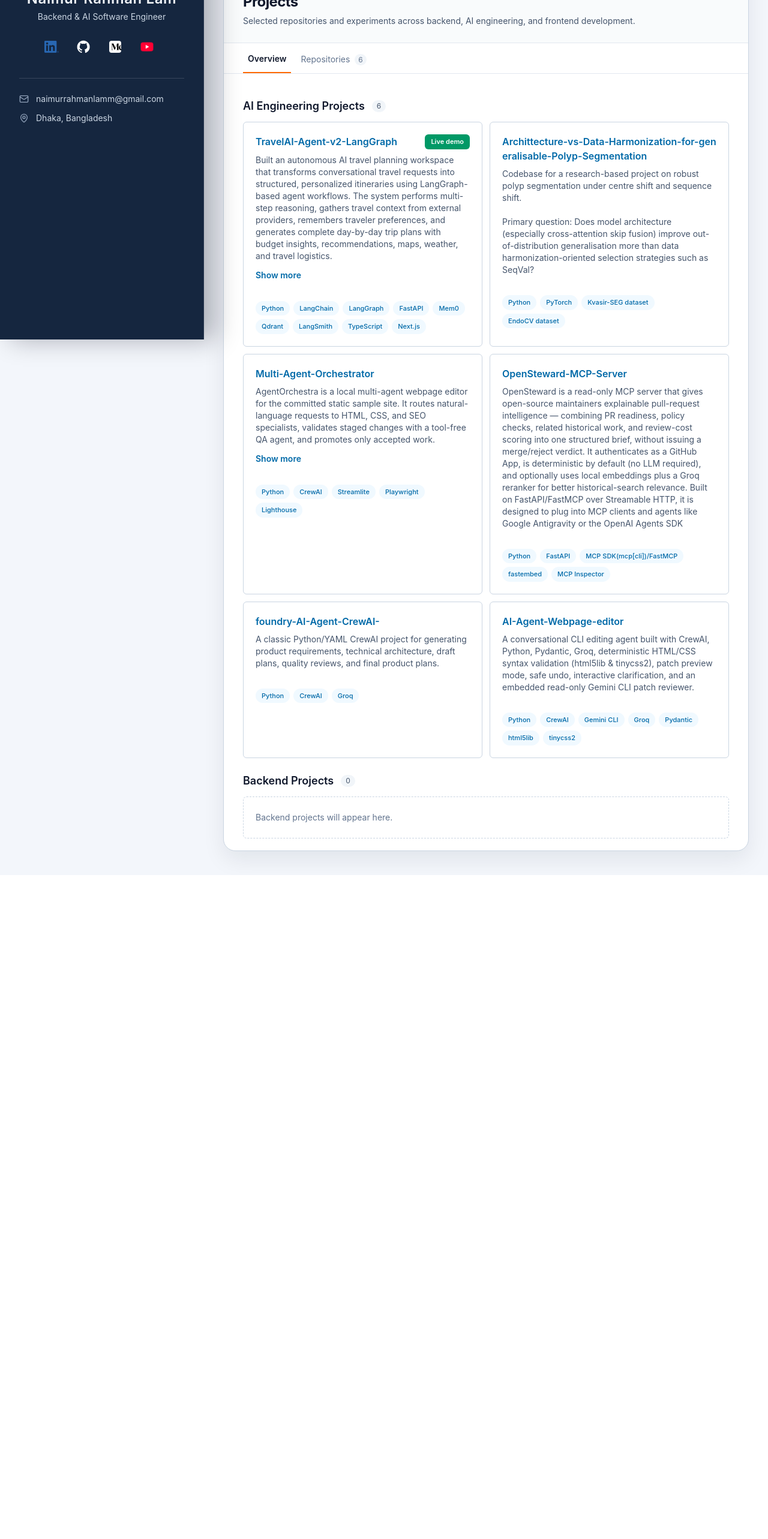
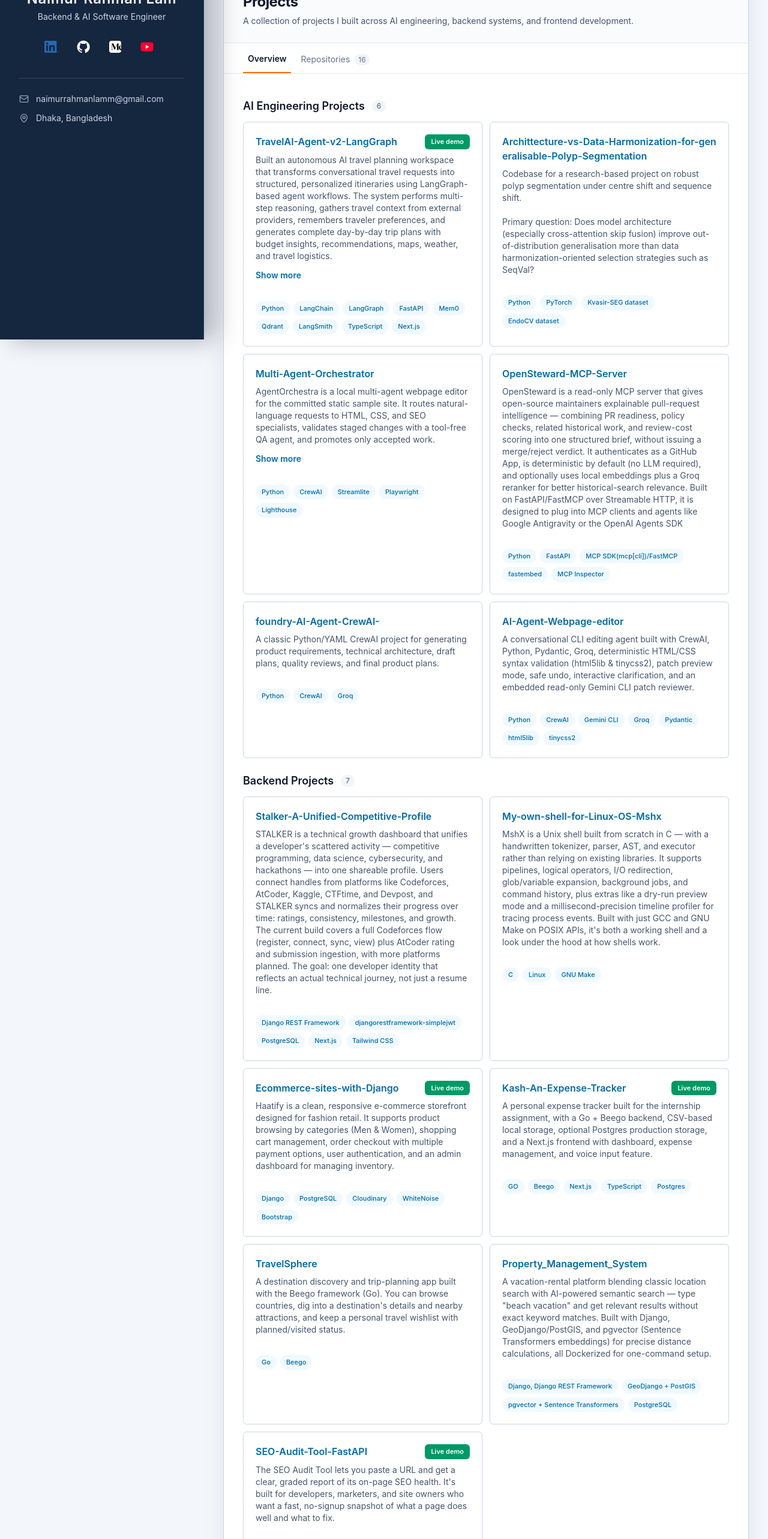
Before and after one commit to NaimurRahmannn/Portfolio-Project, a React (Vite) app: page /projects in a window 1280 px wide. Shown: the part 234-2800 px from the top of the page at 60% size. Before the commit the page ends 1693 px from the top, so only its background shows below. Built offline with nearby package versions, Linux system fonts and the light colour scheme.

Commit message:
feat: Project section backend and frotend part

```diff
--- a/src/pages/ProjectsPage.jsx
+++ b/src/pages/ProjectsPage.jsx
@@ -71,6 +71,91 @@ const projects = [
         language: '',
         technologies: ['Python','CrewAI','Gemini CLI','Groq','Pydantic','html5lib','tinycss2'],
     },
+    {
+        category: 'Backend Projects',
+        name: 'Stalker-A-Unified-Competitive-Profile',
+        href: 'https://github.com/NaimurRahmannn/Stalker-A-Unified-Competitive-Profile',
+        description: "STALKER is a technical growth dashboard that unifies a developer's scattered activity — competitive programming, data science, cybersecurity, and hackathons — into one shareable profile. Users connect handles from platforms like Codeforces, AtCoder, Kaggle, CTFtime, and Devpost, and STALKER syncs and normalizes their progress over time: ratings, consistency, milestones, and growth. The current build covers a full Codeforces flow (register, connect, sync, view) plus AtCoder rating and submission ingestion, with more platforms planned. The goal: one developer identity that reflects an actual technical journey, not just a resume line.",
+        language: '',
+        technologies: ['Django REST Framework', 'djangorestframework-simplejwt', 'PostgreSQL', 'Next.js', 'Tailwind CSS'],
+    },
+    {
+        category: 'Backend Projects',
+        name: 'My-own-shell-for-Linux-OS-Mshx',
+        href: 'https://github.com/NaimurRahmannn/My-own-shell-for-Linux-OS-Mshx',
+        description: 'MshX is a Unix shell built from scratch in C — with a handwritten tokenizer, parser, AST, and executor rather than relying on existing libraries. It supports pipelines, logical operators, I/O redirection, glob/variable expansion, background jobs, and command history, plus extras like a dry-run preview mode and a millisecond-precision timeline profiler for tracing process events. Built with just GCC and GNU Make on POSIX APIs, it\'s both a working shell and a look under the hood at how shells work.',
+        language: '',
+        technologies: ['C','Linux','GNU Make'],
+    },
+    {
+        category: 'Backend Projects',
+        name: 'Ecommerce-sites-with-Django',
+        href: 'https://github.com/NaimurRahmannn/Ecommerce-sites-with-Django',
+        demoUrl: 'https://haatify.onrender.com/',
+        description: 'Haatify is a clean, responsive e-commerce storefront designed for fashion retail. It supports product browsing by categories (Men & Women), shopping cart management, order checkout with multiple payment options, user authentication, and an admin dashboard for managing inventory.',
+        language: '',
+        technologies: ['Django','PostgreSQL','Cloudinary','WhiteNoise','Bootstrap'],
+    },
+    {
+        category: 'Backend Projects',
+        name: 'Kash-An-Expense-Tracker',
+        href: 'https://github.com/NaimurRahmannn/Kash-An-Expense-Tracker',
+        demoUrl: 'https://kash-an-expense-tracker.vercel.app/',
+        description: 'A personal expense tracker built for the internship assignment, with a Go + Beego backend, CSV-based local storage, optional Postgres production storage, and a Next.js frontend with dashboard, expense management, and voice input feature.',
+        language: '',
+        technologies: ['GO','Beego','Next.js','TypeScript','Postgres'],
+    },
+    {
+        category: 'Backend Projects',
+        name: 'TravelSphere',
+        href: 'https://github.com/NaimurRahmannn/TravelSphere',
+        description: "A destination discovery and trip-planning app built with the Beego framework (Go). You can browse countries, dig into a destination's details and nearby attractions, and keep a personal travel wishlist with planned/visited status.",
+        language: '',
+        technologies: ['Go', 'Beego'],
+    },
+    {
+        category: 'Backend Projects',
+        name: 'Property_Management_System',
+        href: 'https://github.com/NaimurRahmannn/Property_Management_System',
+        description: 'A vacation-rental platform blending classic location search with AI-powered semantic search — type "beach vacation" and get relevant results without exact keyword matches. Built with Django, GeoDjango/PostGIS, and pgvector (Sentence Transformers embeddings) for precise distance calculations, all Dockerized for one-command setup.',
+        language: '',
+        technologies: ['Django, Django REST Framework','GeoDjango + PostGIS','pgvector + Sentence Transformers','PostgreSQL'],
+    },
+    {
+        category: 'Backend Projects',
+        name: 'SEO-Audit-Tool-FastAPI',
+        href: 'https://github.com/NaimurRahmannn/SEO-Audit-Tool-FastAPI',
+        demoUrl: 'https://seo-audit-tool-rosy-two.vercel.app/',
+        description: "The SEO Audit Tool lets you paste a URL and get a clear, graded report of its on-page SEO health. It's built for developers, marketers, and site owners who want a fast, no-signup snapshot of what a page does well and what to fix.",
+        language: '',
+        technologies: ['FastAPI','PostgreSQL','BeautifulSoup','Lighthouse','Next.js','TypeScript','Tailwind CSS'],
+    },
+    {
+        category: 'Frontend Projects',
+        name: 'Kenakata-ecommerce-storefront-Next.js-',
+        href: 'https://github.com/NaimurRahmannn/Kenakata-ecommerce-storefront-Next.js-',
+        demoUrl: 'https://kenakata-ecommerce-storefront-next-js.onrender.com/',
+        description: 'A production-style e-commerce storefront built with Next.js App Router, TypeScript, and Tailwind CSS, powered by the Platzi Fake Store API. Polished browse → details → cart → checkout flow with client-side auth, cart, and wishlist state — no custom backend.',
+        language: '',
+        technologies: ['Next.js','React','TypeScript','Tailwind CSS','Zustand'],
+    },
+    {
+        category: 'Frontend Projects',
+        name: 'Travels_Property',
+        href: 'https://github.com/NaimurRahmannn/w3assignment-02-Internship-',
+        demoUrl: 'https://w3assignment-02-internship.onrender.com/',
+        description: 'A Node/Express property detail page (internship assignment) featuring an image gallery, expandable description, a check-in/check-out date picker with price calculation, Google Maps integration, and a nearby-properties list served via a simple /get-property API — built with plain HTML/CSS/JS and a responsive layout.',
+        language: '',
+        technologies: ['HTML','CSS','JS','Node','Express.js'],
+    },
+    {
+        category: 'Frontend Projects',
+        name: 'Amazon_Clone-HTML-CSS',
+        href: 'https://github.com/NaimurRahmannn/Amazon_Clone-HTML-CSS',
+        description: 'A front-end clone of the Amazon website built using HTML and CSS. This project is focused on replicating the design, layout, and responsive structure of the Amazon homepage for learning and practice purposes.',
+        language: '',
+        technologies: ['HTML','CSS'],
+    },
 ]
 
 const projectSections = ['AI Engineering Projects', 'Backend Projects', 'Frontend Projects']
@@ -89,7 +174,7 @@ export default function ProjectsPage() {
                         </div>
                         <h1 className="mt-3 text-2xl font-bold tracking-tight text-slate-900">Projects</h1>
                         <p className="mt-1 max-w-2xl text-sm leading-6 text-slate-600">
-                            Selected repositories and experiments across backend, AI engineering, and frontend development.
+                            A collection of projects I built across AI engineering, backend systems, and frontend development.
                         </p>
                 </div>
                 </div>
@@ -108,7 +193,7 @@ export default function ProjectsPage() {
                 {projectSections.map((section) => {
                     const sectionProjects = projects.filter((project) => project.category === section)
 
-                    if (sectionProjects.length === 0 && section !== 'Backend Projects') return null
+                    if (sectionProjects.length === 0 && !['Backend Projects', 'Frontend Projects'].includes(section)) return null
 
                     return (
                         <section key={section} className="mt-6 first:mt-5" aria-labelledby={section}>
@@ -169,7 +254,7 @@ export default function ProjectsPage() {
                                     </article>
                                 ))}
                             </div>
-                            {sectionProjects.length === 0 && <p className="rounded-md border border-dashed border-slate-300 px-5 py-6 text-sm text-slate-500">Backend projects will appear here.</p>}
+                            {sectionProjects.length === 0 && <p className="rounded-md border border-dashed border-slate-300 px-5 py-6 text-sm text-slate-500">{section} will appear here.</p>}
                         </section>
                     )
                 })}
```
